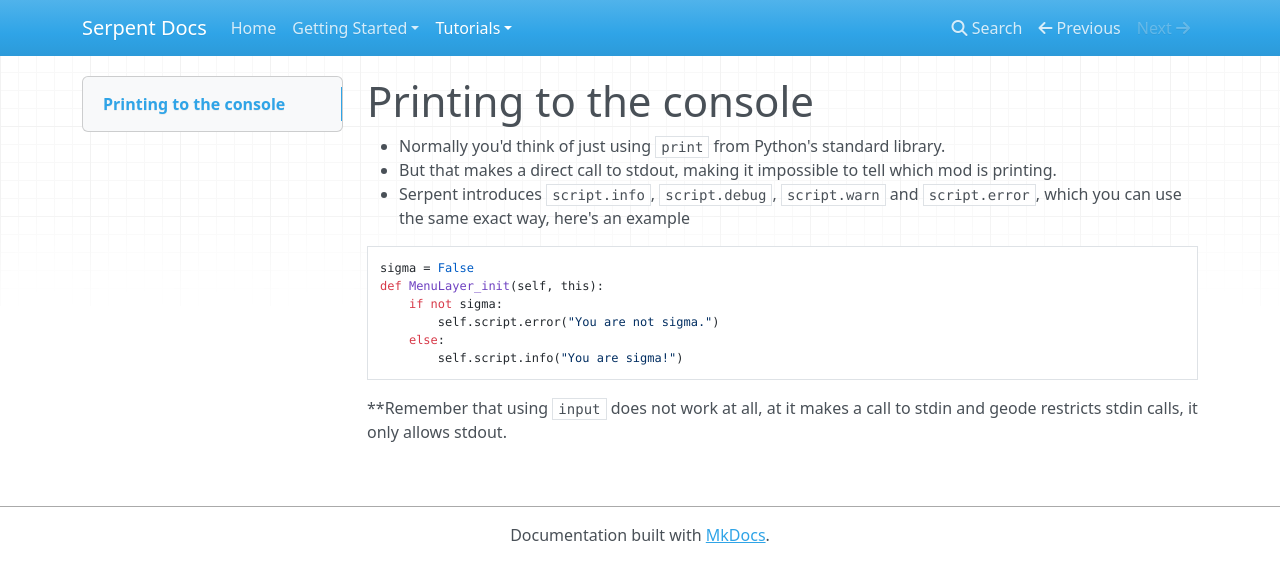
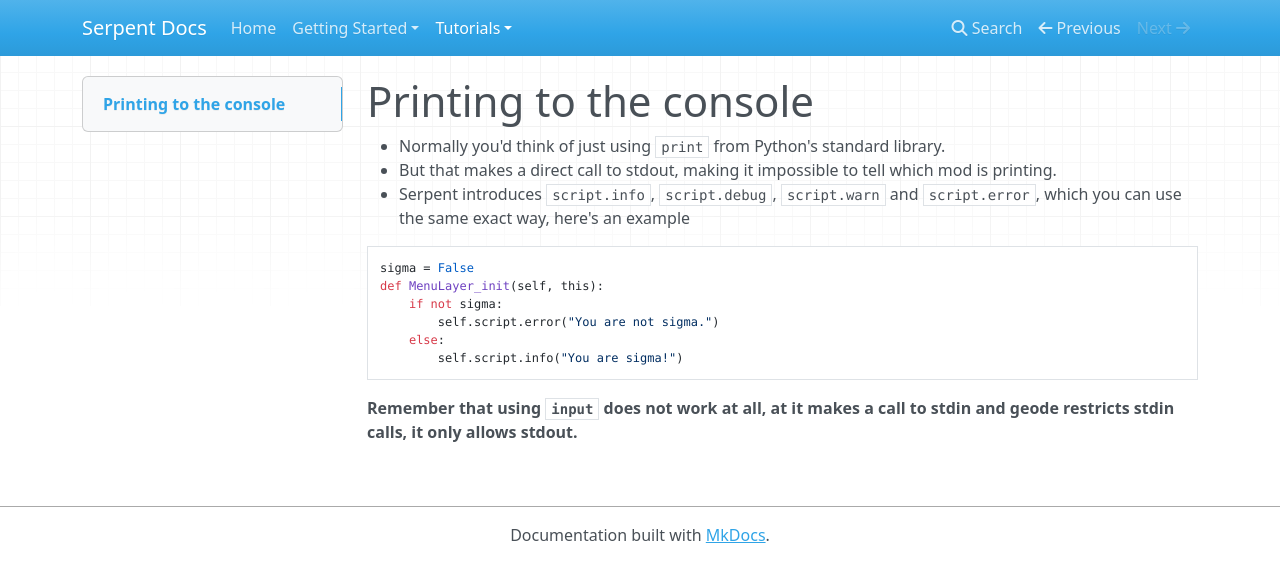
Before and after one commit to YellowCat98/serpent-docs, an MkDocs documentation site: the page built from docs/tutorials/printing.md, in a window 1280 px wide. Shown: the top 582 px of the page. Built offline with MkDocs 1.6.1, drawn with Linux system fonts in a browser that asks for light colours; nearby versions of some CDN libraries.

Commit message:
oops forgot bold

````diff
--- a/docs/tutorials/printing.md
+++ b/docs/tutorials/printing.md
@@ -11,4 +11,4 @@ def MenuLayer_init(self, this):
     else:
         self.script.info("You are sigma!")
 ```
-**Remember that using `input` does not work at all, at it makes a call to stdin and geode restricts stdin calls, it only allows stdout.
+**Remember that using `input` does not work at all, at it makes a call to stdin and geode restricts stdin calls, it only allows stdout.**
````
